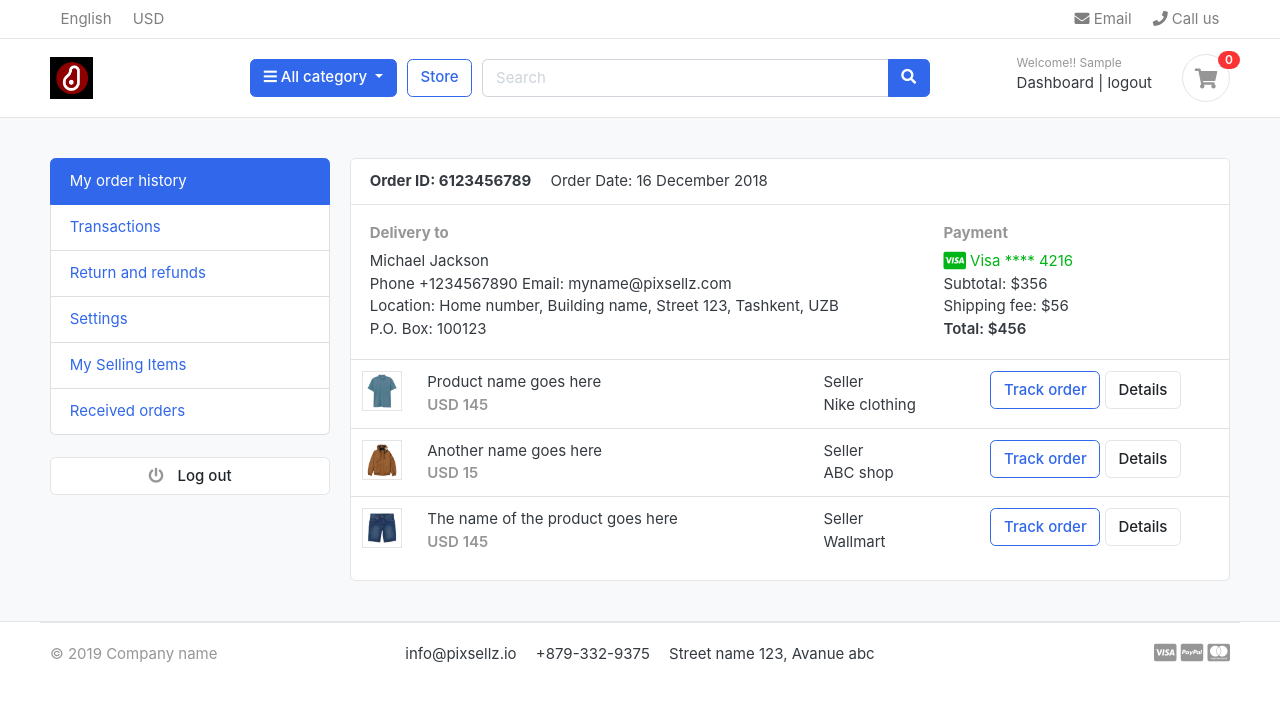
After one commit to pratik117-dev/ecommerce_site, a Django app: page /accounts/ in a window 1280 px wide. The commit adds this page. Shown: the top 702 px of the page. Run offline with Django 4.2, Linux system fonts and the light colour scheme; the visitor is signed in with stand-in values (Sample User, id 1); data that the repository does not hold is empty; some libraries are stand-ins or nearby versions; some web fonts are replaced.

Commit message:
many file changed

```diff
--- a/accounts/urls.py
+++ b/accounts/urls.py
@@ -5,6 +5,14 @@ urlpatterns = [
     path('register/',views.register, name= 'register'),
     path('login/',views.login, name= 'login'),
     path('logout/',views.logout, name= 'logout'),
+    path('dashboard/',views.dashboard, name= 'dashboard'),
+    path('',views.dashboard, name= 'dashboard'),
 
-    path('activate/<uidb64>/<token> ', views.activate, name='activate')
+    path('activate/<uidb64>/<token> ', views.activate, name='activate'),
+    path('forgotpassword/', views.forgotPassword, name='forgotpassword'),
+    path('resetpassword_validate/<uidb64>/<token> ', views.resetpassword_validate, name='resetpassword_validate'),
+    path('resetpassword/', views.resetPassword, name='resetpassword'),
+
+
+
 ]
--- a/accounts/views.py
+++ b/accounts/views.py
@@ -3,6 +3,7 @@ from .forms import RegistrationForm
 from .models import Account
 from django.contrib import messages, auth
 from django.contrib.auth.decorators import login_required
+from django.http import HttpResponse
 
 #verification email
 from django.contrib.sites.shortcuts import get_current_site
@@ -40,8 +41,8 @@ def register(request):
             to_email = email
             send_email = EmailMessage(mail_subject,message, to = [to_email])
             send_email.send()
-            messages.success(request,'Registration successful')
-            return redirect('register')
+            # messages.success(request,'Thank you for registering with us we have sent you a verification email to your email address please verify it.')
+            return redirect('/accounts/login/?command=verification&email= '+email)
 
     else:
         form = RegistrationForm()
@@ -60,7 +61,7 @@ def login(request):
         if user is not None:
             auth.login(request, user)
             # messages.success(request, "you are now logged in. ")
-            return redirect('home')
+            return redirect('dashboard')
         else:
             messages.error(request, 'Invalid login credentials ')
             return redirect('login')
@@ -72,5 +73,86 @@ def logout(request):
     messages.success(request, 'you are logged out')
     return redirect('login')
 
-def activate(request):
-    return
+def activate(request, uidb64, token):
+    try:
+        uid = urlsafe_base64_decode(uidb64).decode()
+        user = Account._default_manager.get(pk=uid)
+    except(TypeError, ValueError, OverflowError,Account.DoesNotExist):
+        user = None
+
+    if user is not None and default_token_generator.check_token(user, token):
+        user.is_active = True
+        user.save()
+        messages.success(request, 'congratulations! your account is activated.')
+        return redirect('login')
+    else:
+        messages.error(request, 'Invalid activation Link' )
+        return redirect('register')
+
+
+@login_required(login_url = 'login')
+def dashboard(request):
+    return render(request,'accounts/dashboard.html')
+
+
+def forgotPassword(request):
+    if request.method == 'POST':
+        email = request.POST['email']
+        if Account.objects.filter(email=email).exists():
+            user = Account.objects.get(email__exact=email)
+
+            # Reset password email
+            current_site = get_current_site(request)
+            mail_subject = 'Reset Your Password'
+            message = render_to_string('accounts/reset_password_email.html', {
+                'user': user,
+                'domain': current_site,
+                'uid': urlsafe_base64_encode(force_bytes(user.pk)),
+                'token': default_token_generator.make_token(user),
+            })
+            to_email = email
+            send_email = EmailMessage(mail_subject, message, to=[to_email])
+            send_email.send()
+
+            messages.success(request, 'Password reset email has been sent to your email address.')
+            return redirect('login')
+        else:
+            messages.error(request, 'Account does not exist!')
+            return redirect('forgotpassword')
+    return render(request, 'accounts/forgotPassword.html')
+
+
+def resetpassword_validate(request,uidb64,token):
+    try:
+        uid = urlsafe_base64_decode(uidb64).decode()
+        user = Account._default_manager.get(pk=uid)
+    except(TypeError, ValueError, OverflowError,Account.DoesNotExist):
+        user = None
+
+    if user is not None and default_token_generator.check_token(user, token):
+        request.session['uid'] = uid
+        messages.success(request, 'please reset you passsword')
+        return redirect('resetpassword')
+    else:
+        messages.error(request, 'This link has been expired')
+        return redirect('login')
+
+
+def resetPassword(request):
+    if request.method == 'POST':
+        password = request.POST['password']
+        confirm_password = request.POST['confirm_password']
+
+        if password == confirm_password:
+            uid = request.session.get('uid')
+            user = Account.objects.get(pk=uid)
+            user.set_password(password)
+            user.save()
+            messages.success(request, 'Password reset successful')
+            return redirect('login')
+
+        else:
+            messages.error(request, 'password do not match')
+            return redirect('resetpassword')
+    else:
+        return render(request, 'accounts/resetPassword.html')
--- a/derbies/settings.py
+++ b/derbies/settings.py
@@ -148,6 +148,6 @@ MESSAGE_TAGS = {
 
 EMAIL_HOST = 'smtp.gmail.com'
 EMAIL_PORT = 587
-EMAIL_HOST_USER = 'pratikpoudel1110@gmail.com'
-EMAIL_HOST_PASSWORD = 'python1121@#'
+EMAIL_HOST_USER = 'ppoudel1011@gmail.com'
+EMAIL_HOST_PASSWORD = 'mevi jkzk bfxx nnye'
 EMAIL_USE_TLS = True
--- a/templates/accounts/account_verification_email.html
+++ b/templates/accounts/account_verification_email.html
@@ -3,7 +3,7 @@
 Hi {{user.first_name}}
 
 Please click on the below link to confirm your registration.
-http://{{domain}}{% url 'activate' uidb64= uid token= token %}
+http://{{domain}}{% url 'activate' uidb64=uid token=token %}
 
 if you think It's not you please ignore this email.
 
--- /dev/null
+++ b/templates/accounts/dashboard.html
@@ -0,0 +1,101 @@
+{% extends "base.html" %}
+
+{% block content %}
+
+<section class="section-conten padding-y bg">
+ 	{% include 'includes/alerts.html'%}
+<div class="container">
+	<div class="row">
+	<aside class="col-md-3">
+		<!--   SIDEBAR   -->
+		<ul class="list-group">
+			<a class="list-group-item active" href="#"> My order history </a>
+			<a class="list-group-item" href="#"> Transactions </a>
+			<a class="list-group-item" href="#"> Return and refunds </a>
+			<a class="list-group-item" href="#">Settings </a>
+			<a class="list-group-item" href="#"> My Selling Items </a>
+			<a class="list-group-item" href="#"> Received orders </a>
+		</ul>
+		<br>
+		<a class="btn btn-light btn-block" href="{% url 'logout'%}"> <i class="fa fa-power-off"></i> <span class="text">Log out</span> </a>
+		<!--   SIDEBAR .//END   -->
+	</aside>
+	<main class="col-md-9">
+		<article class="card">
+		<header class="card-header">
+			<strong class="d-inline-block mr-3">Order ID: 6123456789</strong>
+			<span>Order Date: 16 December 2018</span>
+		</header>
+		<div class="card-body">
+			<div class="row">
+				<div class="col-md-8">
+					<h6 class="text-muted">Delivery to</h6>
+					<p>Michael Jackson <br>
+					Phone +1234567890 Email: myname@pixsellz.com <br>
+			    	Location: Home number, Building name, Street 123,  Tashkent, UZB <br>
+			    	P.O. Box: 100123
+			 		</p>
+				</div>
+				<div class="col-md-4">
+					<h6 class="text-muted">Payment</h6>
+					<span class="text-success">
+						<i class="fab fa-lg fa-cc-visa"></i>
+					    Visa  **** 4216
+					</span>
+					<p>Subtotal: $356 <br>
+					 Shipping fee:  $56 <br>
+					 <span class="b">Total:  $456 </span>
+					</p>
+				</div>
+			</div> <!-- row.// -->
+		</div> <!-- card-body .// -->
+		<div class="table-responsive">
+		<table class="table table-hover">
+			<tr>
+				<td width="65">
+					<img src="../images/items/1.jpg" class="img-xs border">
+				</td>
+				<td>
+					<p class="title mb-0">Product name goes here </p>
+					<var class="price text-muted">USD 145</var>
+				</td>
+				<td> Seller <br> Nike clothing </td>
+				<td width="250"> <a href="#" class="btn btn-outline-primary">Track order</a> <a href="#" class="btn btn-light"> Details </a> </td>
+			</tr>
+			<tr>
+				<td>
+					<img src="../images/items/2.jpg" class="img-xs border">
+				</td>
+				<td>
+					<p class="title mb-0">Another name goes here </p>
+					<var class="price text-muted">USD 15</var>
+				</td>
+				<td> Seller <br> ABC shop </td>
+				<td> <a href="#" class="btn btn-outline-primary">Track order</a> <a href="#" class="btn btn-light"> Details </a> </td>
+			</tr>
+			<tr>
+				<td>
+					<img src="../images/items/3.jpg" class="img-xs border">
+				</td>
+				<td>
+					<p class="title mb-0">The name of the product  goes here </p>
+					<var class="price text-muted">USD 145</var>
+				</td>
+				<td> Seller <br> Wallmart </td>
+				<td> <a href="#" class="btn btn-outline-primary">Track order</a> <a href="#" class="btn btn-light"> Details </a> </td>
+			</tr>
+		</table>
+		</div> <!-- table-responsive .end// -->
+		</article> <!-- order-group.// -->
+	</main>
+</div> <!-- row.// -->
+</div>
+
+
+</section>
+<!-- ========================= SECTION CONTENT END// ========================= -->
+
+
+
+
+{% endblock %}
--- a/templates/includes/navbar.html
+++ b/templates/includes/navbar.html
@@ -71,9 +71,9 @@
 					</div>
 					{%else%}
 					<div class="widget-header">
-						<small class="title text-muted">{{user.first_name}}</small>
+						<small class="title text-muted">Welcome!! {{user.first_name}}</small>
 						<div>
-							<a href="#">Dashboard</a> <span class="dark-transp"> | </span>
+							<a href="{% url 'dashboard' %}">Dashboard</a> <span class="dark-transp"> | </span>
 							<a href="{% url 'logout' %}"> logout</a>
 						</div>
 					</div>
```
Also changed, not shown: redme.md (added, +10 -0 lines), templates/accounts/forgotPassword.html (added, +40 -0 lines), templates/accounts/login.html (+21 -11 lines), templates/accounts/resetPassword.html (added, +37 -0 lines), templates/accounts/reset_password_email.html (added, +10 -0 lines).
